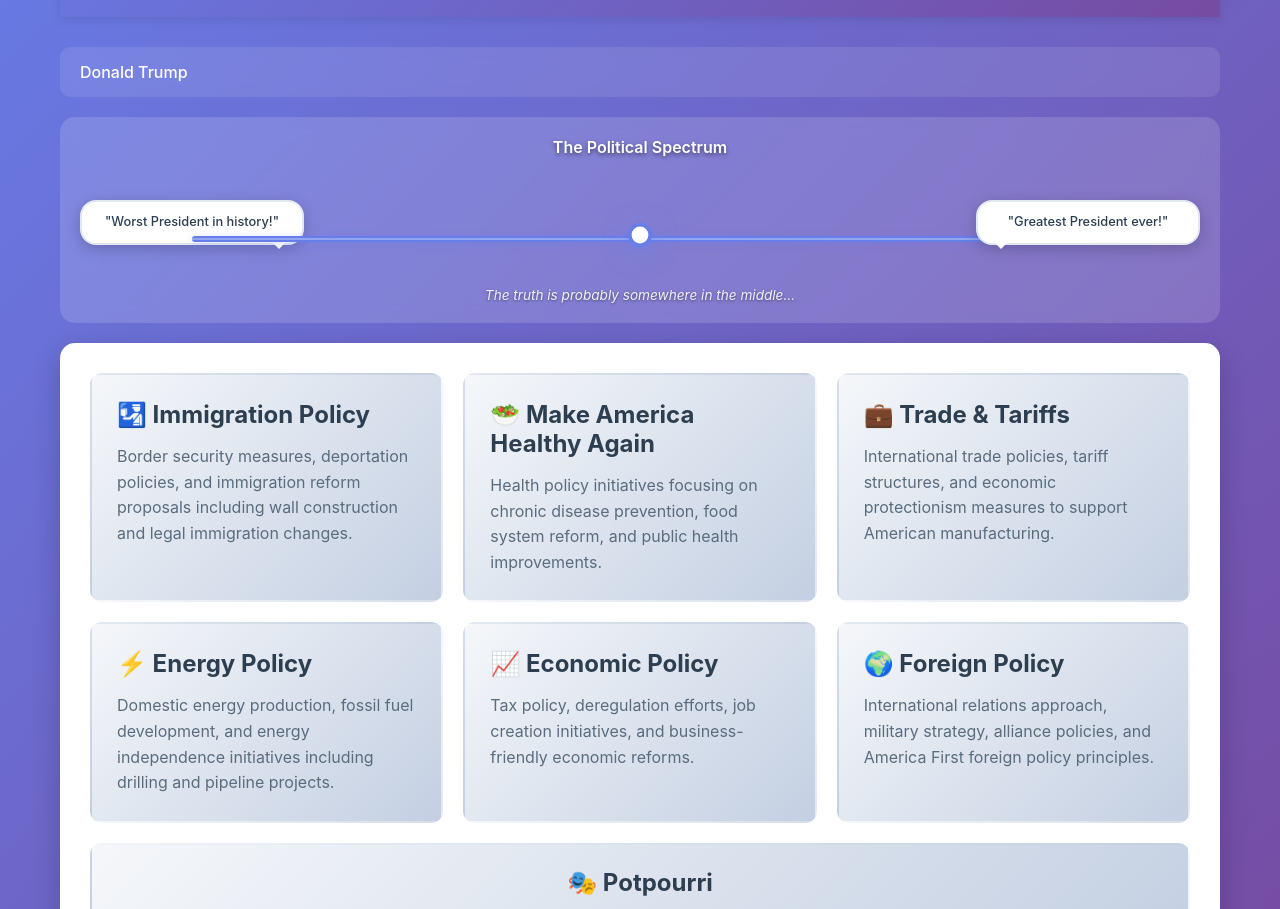
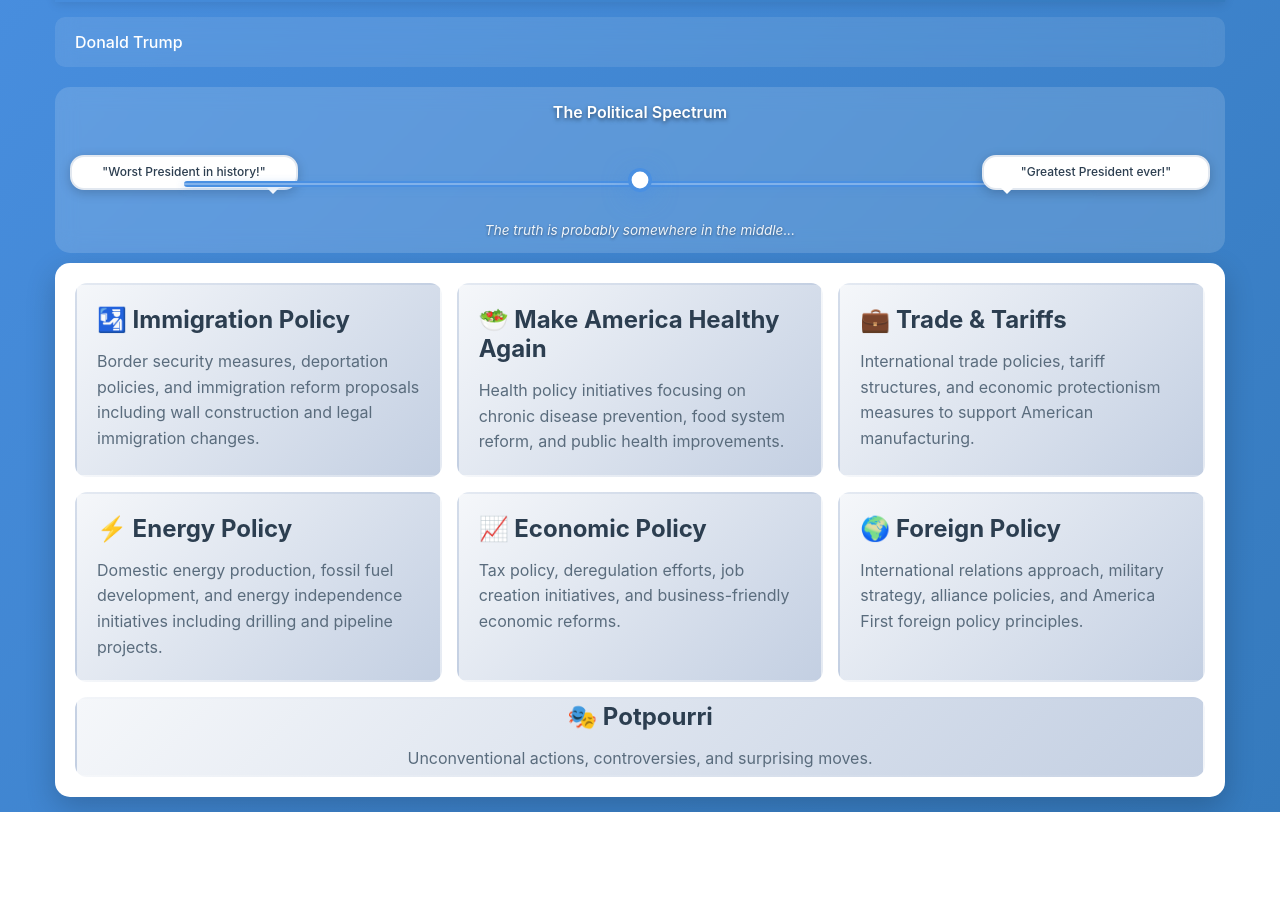
Before and after one commit to harterjay/trump-hierarchy, a website: page index.html in a window 1280 px wide. Shown: the part 267-1176 px from the top of the page. After the commit the page ends 1079 px from the top, so only its background shows below. Drawn offline with Linux system fonts and the light colour scheme.

Commit message:
Major layout improvements - remove purple and fit home page without scrolling
Color Scheme Update:
- Replaced purple gradient with cleaner blue: #4a90e2 to #357abd
- Updated all accents from #667eea to #4a90e2 for consistency
- Removed excessive purple throughout the interface
- Maintained professional appearance with better color harmony

Layout Optimization for No-Scroll Home Page:
- Reduced header padding: 15px (was 20px)
- Smaller container padding: 15px (was 20px)
- Compact scale containers: 70px height (was 100px)
- Tighter political scale margins: 10px (was 20px)
- Smaller category grid padding: 20px (was 30px)
- Reduced category card padding: 20px (was 25px)
- Shorter potpourri card: 80px max-height (was 120px)
- Smaller content area min-height: 350px (was 500px)
- Compact speech bubbles: 35px min-height (was 45px)

Result:
- Home page now fits in viewport without scrolling
- Clean blue color scheme without overwhelming purple
- Maintains readability and functionality with tighter spacing
- Professional, modern appearance

```diff
--- a/index.html
+++ b/index.html
@@ -13,7 +13,7 @@
 
         body {
             font-family: -apple-system, BlinkMacSystemFont, 'Segoe UI', Roboto, sans-serif;
-            background: linear-gradient(135deg, #667eea 0%, #764ba2 100%);
+            background: linear-gradient(135deg, #4a90e2 0%, #357abd 100%);
             min-height: 100vh;
             color: #333;
         }
@@ -21,18 +21,18 @@
         .container {
             max-width: 1200px;
             margin: 0 auto;
-            padding: 20px;
+            padding: 15px;
         }
 
         .header {
             text-align: center;
-            margin-bottom: 30px;
+            margin-bottom: 15px;
             color: white;
             position: sticky;
             top: 0;
-            background: linear-gradient(135deg, #667eea 0%, #764ba2 100%);
+            background: linear-gradient(135deg, #4a90e2 0%, #357abd 100%);
             z-index: 100;
-            padding: 20px 0;
+            padding: 15px 0;
             box-shadow: 0 2px 10px rgba(0,0,0,0.1);
         }
 
@@ -67,19 +67,19 @@
             border-radius: 15px;
             box-shadow: 0 10px 30px rgba(0,0,0,0.2);
             overflow: hidden;
-            min-height: 500px;
+            min-height: 350px;
         }
 
         .category-grid {
             display: grid;
-            grid-template-columns: repeat(auto-fit, minmax(300px, 1fr));
-            gap: 20px;
-            padding: 30px;
+            grid-template-columns: repeat(auto-fit, minmax(280px, 1fr));
+            gap: 15px;
+            padding: 20px;
         }
 
         .potpourri-card {
             grid-column: 1 / -1;
-            max-height: 120px;
+            max-height: 80px;
             display: flex;
             align-items: center;
             justify-content: center;
@@ -100,9 +100,9 @@
         .political-scale {
             background: rgba(255, 255, 255, 0.15);
             backdrop-filter: blur(10px);
-            padding: 20px;
+            padding: 15px;
             border-radius: 15px;
-            margin: 20px 0;
+            margin: 10px 0;
             position: relative;
             overflow: visible;
         }
@@ -112,19 +112,19 @@
             align-items: center;
             justify-content: space-between;
             position: relative;
-            height: 100px;
-            margin: 15px 0;
+            height: 70px;
+            margin: 10px 0;
         }
 
         .scale-line {
             position: absolute;
-            bottom: 30px;
+            bottom: 20px;
             left: 10%;
             right: 10%;
             height: 6px;
-            background: #667eea;
+            background: #4a90e2;
             border-radius: 3px;
-            box-shadow: 0 2px 8px rgba(102, 126, 234, 0.3);
+            box-shadow: 0 2px 8px rgba(74, 144, 226, 0.3);
             z-index: 1;
         }
 
@@ -141,12 +141,12 @@
 
         .scale-marker {
             position: absolute;
-            bottom: 27px;
+            bottom: 17px;
             left: 50%;
             width: 20px;
             height: 20px;
             background: white;
-            border: 3px solid #667eea;
+            border: 3px solid #4a90e2;
             border-radius: 50%;
             transform: translateX(-50%);
             box-shadow:
@@ -159,19 +159,19 @@
         @keyframes pulse {
             0% {
                 box-shadow:
-                    0 3px 10px rgba(102, 126, 234, 0.3),
+                    0 3px 10px rgba(74, 144, 226, 0.3),
                     inset 0 1px 3px rgba(255,255,255,0.8);
                 transform: translateX(-50%) scale(1);
             }
             50% {
                 box-shadow:
-                    0 5px 20px rgba(102, 126, 234, 0.6),
+                    0 5px 20px rgba(74, 144, 226, 0.6),
                     inset 0 2px 4px rgba(255,255,255,0.9);
                 transform: translateX(-50%) scale(1.2);
             }
             100% {
                 box-shadow:
-                    0 3px 10px rgba(102, 126, 234, 0.3),
+                    0 3px 10px rgba(74, 144, 226, 0.3),
                     inset 0 1px 3px rgba(255,255,255,0.8);
                 transform: translateX(-50%) scale(1);
             }
@@ -182,17 +182,17 @@
             position: absolute;
             top: 0;
             font-weight: 500;
-            font-size: 0.8rem;
+            font-size: 0.75rem;
             z-index: 1;
             background: white;
             color: #2c3e50;
-            padding: 10px 8px;
-            border-radius: 16px;
-            box-shadow: 0 4px 15px rgba(0,0,0,0.2);
-            line-height: 1.3;
+            padding: 8px 6px;
+            border-radius: 14px;
+            box-shadow: 0 3px 12px rgba(0,0,0,0.2);
+            line-height: 1.2;
             border: 2px solid #e2e8f0;
             position: relative;
-            min-height: 45px;
+            min-height: 35px;
             display: flex;
             align-items: center;
             justify-content: center;
@@ -269,7 +269,7 @@
 
         .category-card {
             background: linear-gradient(135deg, #f5f7fa 0%, #c3cfe2 100%);
-            padding: 25px;
+            padding: 20px;
             border-radius: 12px;
             cursor: pointer;
             transition: all 0.3s ease;
```
